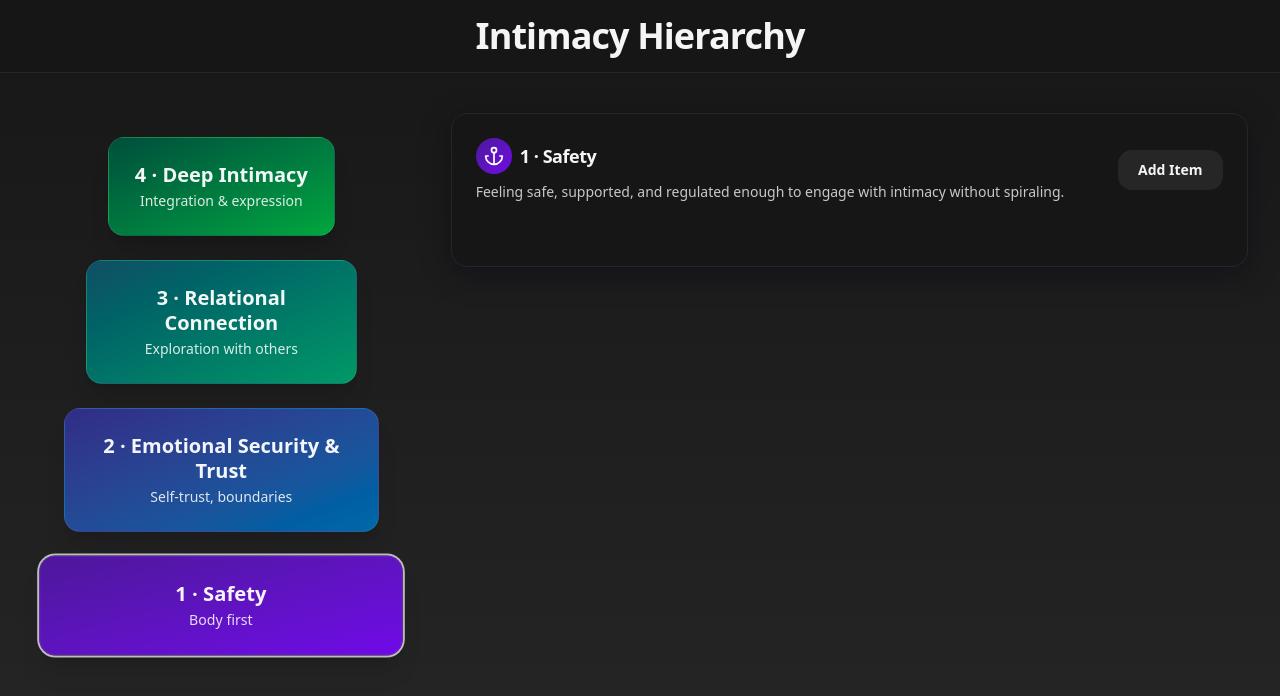
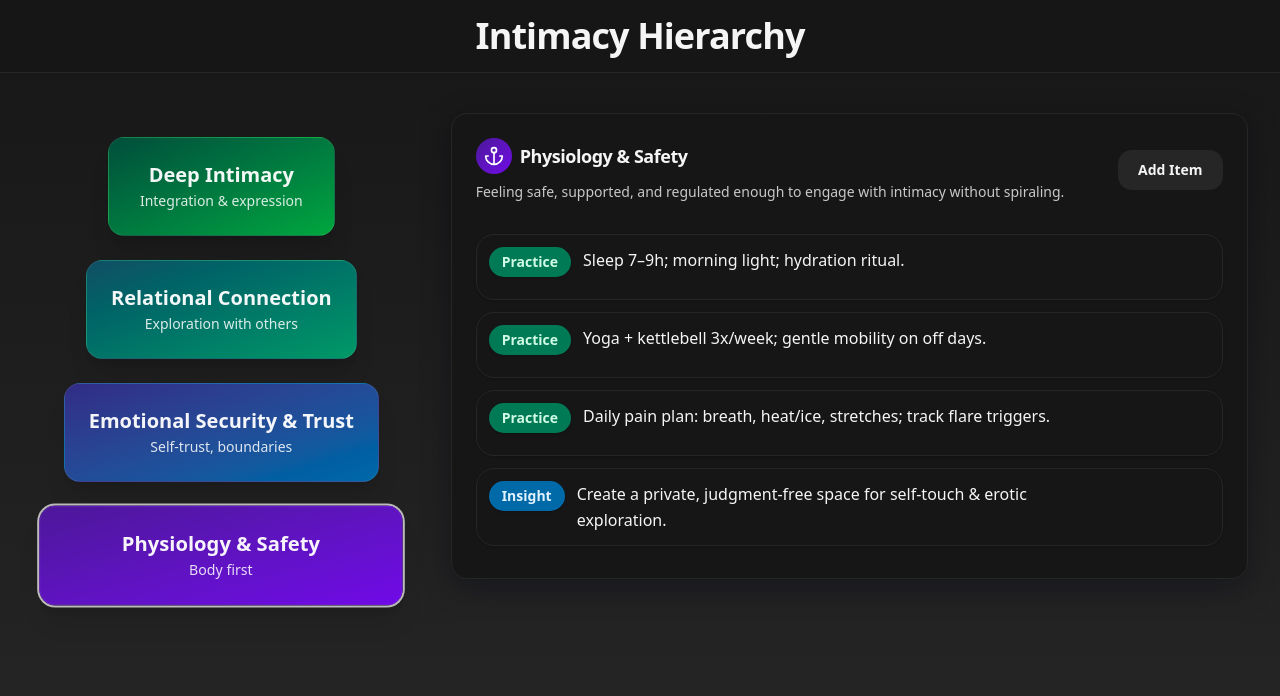
Before and after one commit to forestwelch/intimacy-hierarchy, a Next.js app: page / in a window 1280 px wide. Shown: the top 696 px of the page. Built offline with nearby package versions, Linux system fonts and the light colour scheme.

Commit message:
lint, seed levesl

```diff
--- a/data/seedLevels.json
+++ b/data/seedLevels.json
@@ -2,41 +2,135 @@
   {
     "id": "physiology",
     "icon": "anchor",
-    "title": "1 · Safety",
+    "title": "Physiology & Safety",
     "subtitle": "Body first",
     "color": "from-violet-900",
     "colorTo": "to-violet-700",
     "description": "Feeling safe, supported, and regulated enough to engage with intimacy without spiraling.",
-    "items": []
+    "items": [
+      {
+        "id": "phys-practice-1",
+        "type": "practice",
+        "text": "Sleep 7–9h; morning light; hydration ritual."
+      },
+      {
+        "id": "phys-practice-2",
+        "type": "practice",
+        "text": "Yoga + kettlebell 3x/week; gentle mobility on off days."
+      },
+      {
+        "id": "phys-practice-3",
+        "type": "practice",
+        "text": "Daily pain plan: breath, heat/ice, stretches; track flare triggers."
+      },
+      {
+        "id": "phys-insight-1",
+        "type": "insight",
+        "text": "Create a private, judgment-free space for self-touch & erotic exploration."
+      }
+    ]
   },
   {
     "id": "emotional",
     "icon": "heart",
-    "title": "2 · Emotional Security & Trust",
+    "title": "Emotional Security & Trust",
     "subtitle": "Self-trust, boundaries",
     "color": "from-indigo-900",
     "colorTo": "to-sky-700",
     "description": "Feeling anchored enough to explore desire without fear or collapse.",
-    "items": []
+    "items": [
+      {
+        "id": "emo-practice-1",
+        "type": "practice",
+        "text": "Daily desire check-in (journal/voice): name wants without judgment."
+      },
+      {
+        "id": "emo-practice-2",
+        "type": "practice",
+        "text": "Yes/No calibration: pause, breathe, body-scan before commitments."
+      },
+      {
+        "id": "emo-goal-1",
+        "type": "goal",
+        "text": "Build a desire map: solo, with others, emotional, kink curiosities."
+      },
+      {
+        "id": "emo-insight-1",
+        "type": "insight",
+        "text": "My needs are worthy; I can change my mind mid-scene/date."
+      }
+    ]
   },
   {
     "id": "relational",
     "icon": "users",
-    "title": "3 · Relational Connection",
+    "title": "Relational Connection",
     "subtitle": "Exploration with others",
     "color": "from-cyan-900",
     "colorTo": "to-emerald-600",
     "description": "Safe, shame-free, consensual connection for touch, sex, and play.",
-    "items": []
+    "items": [
+      {
+        "id": "rel-goal-1",
+        "type": "goal",
+        "text": "Find 1–2 low-pressure partners (FWB/cuddle buddy/play) aligned on clarity + pace."
+      },
+      {
+        "id": "rel-practice-1",
+        "type": "practice",
+        "text": "Name boundaries & aftercare needs explicitly; schedule check-ins."
+      },
+      {
+        "id": "rel-practice-2",
+        "type": "practice",
+        "text": "Experiment safely: ability to slow down, take breaks, stop."
+      },
+      {
+        "id": "rel-insight-1",
+        "type": "insight",
+        "text": "Pipeline mindset: more than one outlet → less projection on any one person."
+      },
+      {
+        "id": "rel-goal-2",
+        "type": "goal",
+        "text": "List 3 topping scenes & 3 bottoming scenes I want to try again."
+      },
+      {
+        "id": "rel-practice-3",
+        "type": "practice",
+        "text": "Attend a consent/kink workshop; schedule 1 guided practice session."
+      }
+    ]
   },
   {
     "id": "intimacy",
     "icon": "flame",
-    "title": "4 · Deep Intimacy",
+    "title": "Deep Intimacy",
     "subtitle": "Integration & expression",
     "color": "from-emerald-900",
     "colorTo": "to-green-600",
     "description": "Freedom to express sexuality fully, with or without a partner, without pressure.",
-    "items": []
+    "items": [
+      {
+        "id": "intim-goal-1",
+        "type": "goal",
+        "text": "Cultivate a longer-term partner/partners aligned on values & pace."
+      },
+      {
+        "id": "intim-practice-1",
+        "type": "practice",
+        "text": "Celebrate others’ experiences as inspiration, not comparison."
+      },
+      {
+        "id": "intim-practice-2",
+        "type": "practice",
+        "text": "Weave sensual rituals into daily life; art/creativity after scenes/dates."
+      },
+      {
+        "id": "intim-practice-3",
+        "type": "practice",
+        "text": "Solo skill drills: rope knots, impact rhythms, dirty talk, receiving practice."
+      }
+    ]
   }
 ]
```
Also changed, not shown: components/ui/badge.tsx (+8 -8 lines), components/ui/button.tsx (+11 -10 lines), components/ui/card.tsx (+14 -11 lines), components/ui/input.tsx (+4 -4 lines), components/ui/textarea.tsx (+4 -4 lines).
